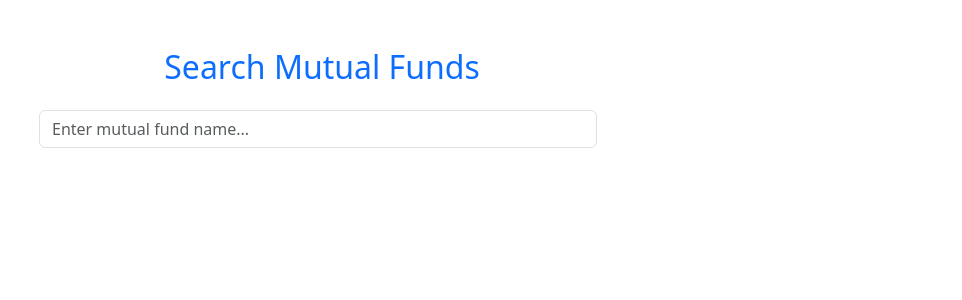
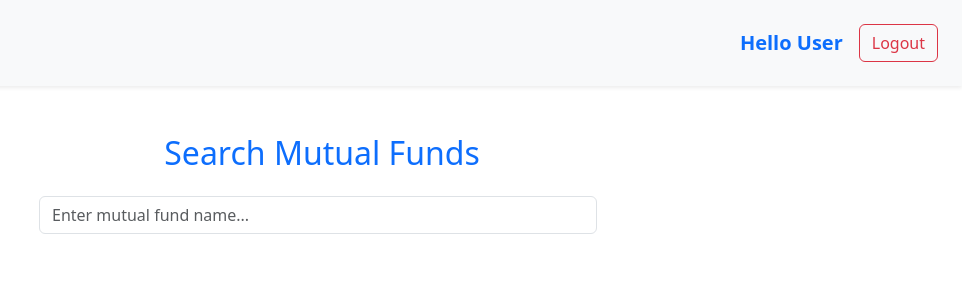
Before and after one commit to suman-mondal14/mutual-funds-assignment-fe, a React (Vite) app: page /landing in a window 1280 px wide. Shown: the top 300 px of the page, without its empty margins (318-1280 px from the left). Built offline with nearby package versions, Linux system fonts and the light colour scheme.

Commit message:
Header added

```diff
--- a/package.json
+++ b/package.json
@@ -12,6 +12,7 @@
   "dependencies": {
     "axios": "^1.10.0",
     "bootstrap": "^5.3.7",
+    "bootstrap-icons": "^1.13.1",
     "react": "^19.1.0",
     "react-dom": "^19.1.0",
     "react-router-dom": "^7.6.2"
--- /dev/null
+++ b/src/components/Header.tsx
@@ -0,0 +1,32 @@
+import React from "react";
+import { useNavigate } from "react-router-dom";
+import "bootstrap/dist/css/bootstrap.min.css";
+import { useUser } from "../context/UserContext";
+
+const Header: React.FC = () => {
+  const navigate = useNavigate();
+  const { user } = useUser();
+
+  const handleLogout = () => {
+    localStorage.clear();
+    navigate("/");
+  };
+
+  return (
+    <header className="d-flex justify-content-end align-items-center px-4 py-4 bg-light shadow-sm gap-3">
+      <h5 className="m-0 text-primary">
+        <span className="fw-semibold">Hello {user?.fullname || "User"}</span>
+      </h5>
+
+      <button
+        onClick={handleLogout}
+        className="btn btn-outline-danger d-flex align-items-center"
+        title="Logout"
+      >
+        Logout
+      </button>
+    </header>
+  );
+};
+
+export default Header;
--- /dev/null
+++ b/src/context/UserContext.tsx
@@ -0,0 +1,69 @@
+import React, { createContext, useContext, useEffect, useState } from "react";
+import axios from "axios";
+
+interface UserType {
+  _id: string;
+  fullname: string;
+  email: string;
+  phone: string;
+}
+
+interface UserContextType {
+  user: UserType | null;
+  loading: boolean;
+  setUser: React.Dispatch<React.SetStateAction<UserType | null>>;
+}
+
+const UserContext = createContext<UserContextType | undefined>(undefined);
+
+export const UserProvider: React.FC<{ children: React.ReactNode }> = ({
+  children,
+}) => {
+  const [user, setUser] = useState<UserType | null>(null);
+  const [loading, setLoading] = useState(true);
+
+  const fetchUser = async () => {
+    const token = localStorage.getItem("token");
+    if (!token) {
+      setLoading(false);
+      return;
+    }
+
+    try {
+      const response = await axios.get(
+        "http://localhost:8080/api/v1/get-user-details",
+        {
+          headers: {
+            Authorization: `Bearer ${token}`,
+          },
+        }
+      );
+
+      setUser(response.data.user);
+    } catch (error) {
+      console.error("Failed to fetch user", error);
+      localStorage.removeItem("token");
+    } finally {
+      setLoading(false);
+    }
+  };
+
+  useEffect(() => {
+    fetchUser();
+  }, []);
+
+  return (
+    <UserContext.Provider value={{ user, setUser, loading }}>
+      {children}
+    </UserContext.Provider>
+  );
+};
+
+// Custom hook to use context
+export const useUser = (): UserContextType => {
+  const context = useContext(UserContext);
+  if (!context) {
+    throw new Error("useUser must be used within a UserProvider");
+  }
+  return context;
+};
--- a/src/main.tsx
+++ b/src/main.tsx
@@ -1,12 +1,15 @@
 // import { StrictMode } from 'react'
 // import { createRoot } from 'react-dom/client'
-import './index.css'
-import App from './App.tsx'
+import "./index.css";
+import App from "./App.tsx";
 import ReactDOM from "react-dom/client";
 import React from "react";
+import { UserProvider } from "./context/UserContext.tsx";
 
 ReactDOM.createRoot(document.getElementById("root")!).render(
   <React.StrictMode>
-    <App />
+    <UserProvider>
+      <App />
+    </UserProvider>
   </React.StrictMode>
 );
--- a/src/pages/FundDetailPage.tsx
+++ b/src/pages/FundDetailPage.tsx
@@ -1,5 +1,6 @@
 import React from "react";
 import { useLocation, useNavigate } from "react-router-dom";
+import Header from "../components/Header";
 
 const FundDetailPage: React.FC = () => {
   const { state } = useLocation() as any;
@@ -23,6 +24,8 @@ const FundDetailPage: React.FC = () => {
   }
 
   return (
+    <>
+      <Header />
       <div
         className="container d-flex justify-content-center align-items-center py-5"
         style={{ minHeight: "80vh" }}
@@ -50,6 +53,7 @@ const FundDetailPage: React.FC = () => {
           </div>
         </div>
       </div>
+    </>
   );
 };
 
--- a/src/pages/LandingPage.tsx
+++ b/src/pages/LandingPage.tsx
@@ -1,6 +1,7 @@
 import React, { useState, useEffect } from "react";
 import { searchFunds } from "../services/fundApi";
 import { useNavigate } from "react-router-dom";
+import Header from "../components/Header";
 
 let debounceTimeout: ReturnType<typeof setTimeout>;
 
@@ -43,6 +44,8 @@ const LandingPage: React.FC = () => {
   };
 
   return (
+    <>
+      <Header />
       <div className="container py-5 height-100">
         <h2 className="text-center text-primary mb-4">Search Mutual Funds</h2>
         <form
@@ -83,6 +86,7 @@ const LandingPage: React.FC = () => {
           </div>
         )}
       </div>
+    </>
   );
 };
 
```
Also changed, not shown: 1 other file (tests, documents, lock files or other folders). Lines whose indentation alone changed are shown as unchanged.
